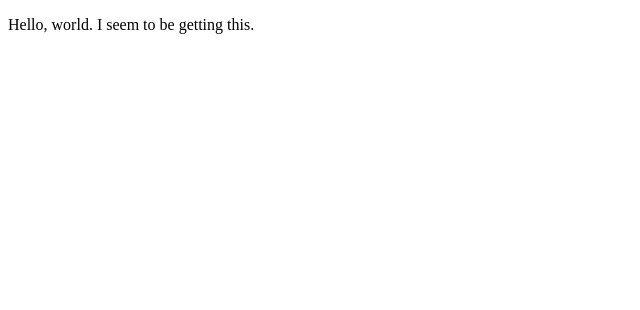
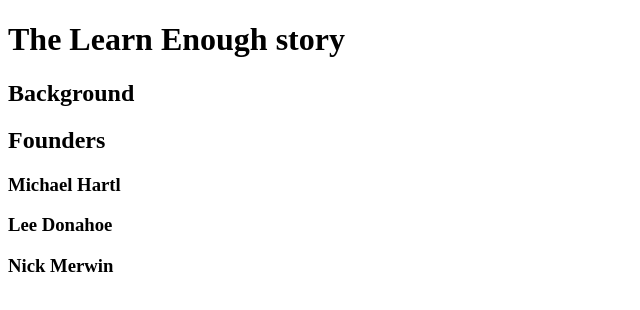
Before and after one commit to jordandm999/sample_website, a plain HTML site: page index.html in a window 1280 px wide. Shown: the whole page, without its empty margins (0-640 px from the left). Drawn offline with Linux system fonts and the light colour scheme.

Commit message:
Added headings

```diff
--- a/index.html
+++ b/index.html
@@ -1,14 +1,21 @@
 <!DOCTYPE html>
 <html>
     <head>
-        <title>Page Title</title>
+        <title>Learn enough to be dangerous</title>
         <meta charset="utf-8">
     </head>
     <body>
-        <p>Hello, world. I seem to be getting this.</p>
+        <h1>The Learn Enough story</h1>
+
+        <h2>Background</h2>
+
+        <h2>Founders</h2>
+
+        <h3>Michael Hartl</h3>
+
+        <h3>Lee Donahoe</h3>
+
+        <h3>Nick Merwin</h3>
     </body>
 
-
-
-
 </html>
```
